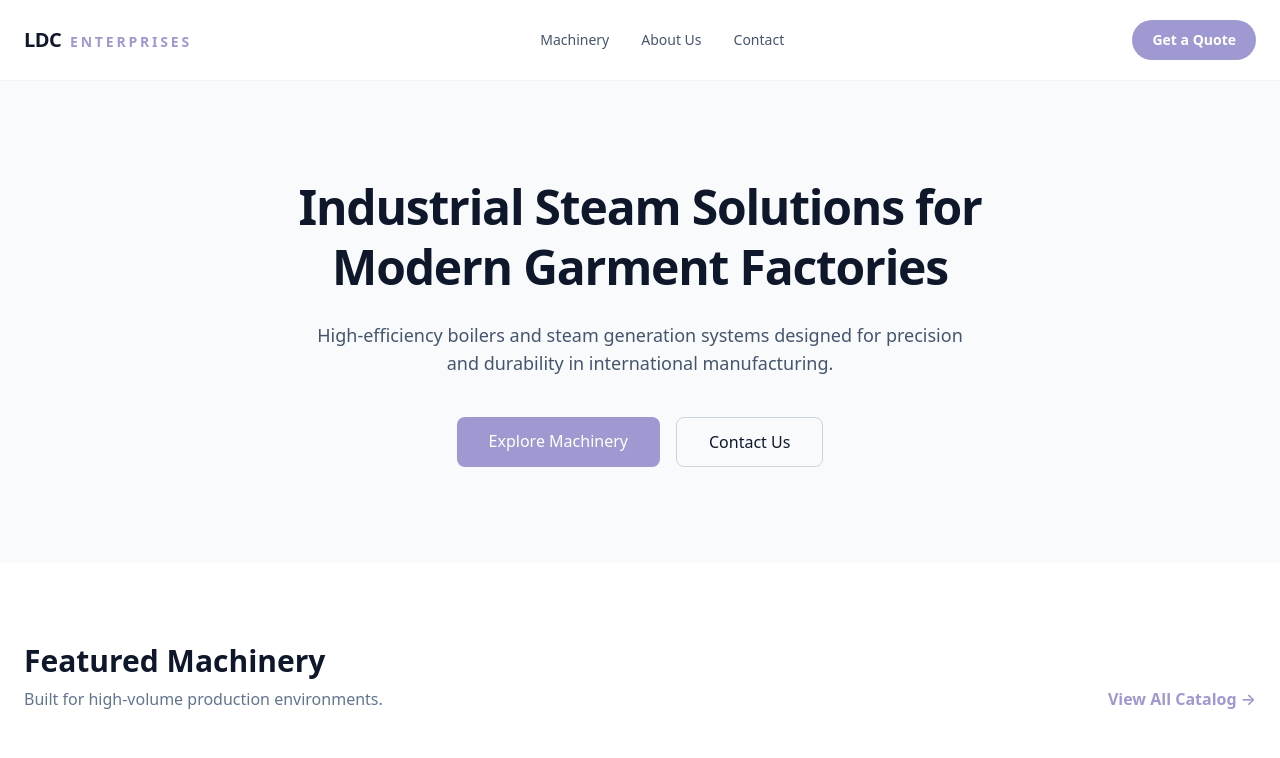
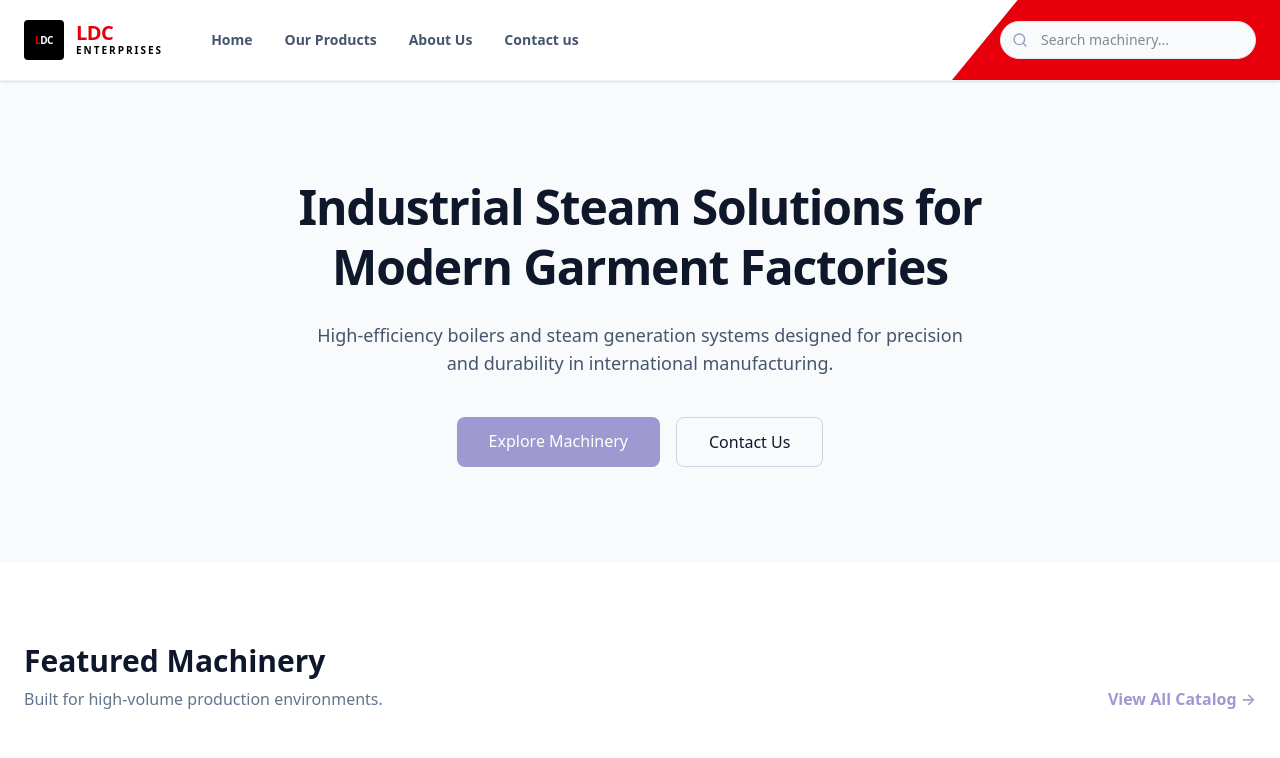
Before and after one commit to samdevtest1111/ldc-enterprises-website, a Next.js app: page / in a window 1280 px wide. Shown: the top 758 px of the page. Built offline with nearby package versions, Linux system fonts and the light colour scheme.

Commit message:
feat: redesign navbar with slanted brand-red theme and smooth-scroll logic

```diff
--- a/package.json
+++ b/package.json
@@ -9,6 +9,7 @@
     "lint": "eslint"
   },
   "dependencies": {
+    "lucide-react": "^1.7.0",
     "next": "16.2.1",
     "react": "19.2.4",
     "react-dom": "19.2.4"
--- a/src/app/globals.css
+++ b/src/app/globals.css
@@ -1,4 +1,9 @@
 @import "tailwindcss";
+
+/* 1. Add this to enable smooth scrolling globally */
+html {
+  scroll-behavior: smooth;
+}
 
 @theme {
   /* Your Professional Brand Palette */
@@ -16,7 +21,6 @@
 body {
   background: white;
   color: #171717;
-  /* Clean Sans-Serif for Industrial vibe */
   font-family:
     ui-sans-serif,
     system-ui,
--- a/src/components/Navbar.tsx
+++ b/src/components/Navbar.tsx
@@ -1,49 +1,97 @@
+"use client"; // Ensure this is at the top since we use window and clicks
+
 import Link from "next/link";
+import { Menu } from "lucide-react";
+import SearchSystem from "./SearchSystem";
+import { useRouter, usePathname } from "next/navigation";
 
 export default function Navbar() {
+  const pathname = usePathname();
+
+  const handleScroll = (
+    e: React.MouseEvent<HTMLAnchorElement, MouseEvent>,
+    id: string,
+  ) => {
+    // If we are on the home page, prevent navigation and scroll smoothly
+    if (pathname === "/") {
+      e.preventDefault();
+      const element = document.getElementById(id);
+      if (element) {
+        element.scrollIntoView({ behavior: "smooth" });
+        // Manually update URL hash without duplicating it
+        window.history.pushState(null, "", `#${id}`);
+      }
+    }
+    // If not on home page, the default <Link href="/#id"> will handle the redirect
+  };
+
   return (
-    <nav className="border-b border-slate-100 bg-white/80 backdrop-blur-md sticky top-0 z-50">
-      <div className="max-w-7xl mx-auto px-6 h-20 flex items-center justify-between">
-        <Link
-          href="/"
-          className="text-xl font-bold tracking-tight text-slate-900"
-        >
-          LDC{" "}
-          <span className="text-brand-purple text-sm uppercase tracking-[0.2em] ml-1">
+    <nav className="bg-white sticky top-0 z-50 shadow-sm border-b border-slate-100">
+      <div className="max-w-7xl mx-auto h-20 flex items-center justify-between relative">
+        {/* LEFT SIDE: LOGO & LINKS */}
+        <div className="flex items-center gap-12 px-6">
+          <Link href="/" className="flex items-center gap-3 group shrink-0">
+            <div className="relative w-10 h-10 bg-black rounded flex items-center justify-center overflow-hidden transition-transform group-hover:scale-105">
+              <span className="text-[10px] text-white font-bold tracking-tighter">
+                <span className="text-red-600">L</span>DC
+              </span>
+            </div>
+            <div className="flex flex-col">
+              <span className="text-xl font-black tracking-tight text-red-600 leading-none">
+                LDC
+              </span>
+              <span className="text-black text-[10px] uppercase tracking-[0.2em] font-bold">
                 Enterprises
               </span>
+            </div>
           </Link>
 
-        <div className="hidden md:flex gap-8 text-sm font-medium text-slate-600">
-          {/* External Page Link */}
+          <div className="hidden lg:flex gap-8 text-sm font-bold text-slate-600">
+            <Link href="/" className="hover:text-red-600 transition-colors">
+              Home
+            </Link>
             <Link
               href="/machinery"
-            className="hover:text-brand-purple transition-colors"
+              className="hover:text-red-600 transition-colors"
             >
-            Machinery
+              Our Products
             </Link>
 
-          {/* Section ID Links (Home Only) */}
+            {/* Smooth Scroll Links */}
             <Link
               href="/#about"
-            className="hover:text-brand-purple transition-colors"
+              onClick={(e) => handleScroll(e, "about")}
+              className="hover:text-red-600 transition-colors"
             >
               About Us
             </Link>
             <Link
               href="/#contact"
-            className="hover:text-brand-purple transition-colors"
+              onClick={(e) => handleScroll(e, "contact")}
+              className="hover:text-red-600 transition-colors"
             >
-            Contact
+              Contact us
             </Link>
           </div>
+        </div>
 
-        <Link
-          href="/#contact"
-          className="bg-brand-purple text-white px-5 py-2.5 rounded-full text-sm font-semibold hover:opacity-90 transition-all"
-        >
-          Get a Quote
-        </Link>
+        {/* RIGHT SIDE SECTION */}
+        <div className="relative h-full flex items-center pr-6 min-w-[300px] justify-end">
+          <div
+            className="absolute inset-0 bg-red-600 -z-10"
+            style={{ clipPath: "polygon(20% 0%, 100% 0%, 100% 100%, 0% 100%)" }}
+          />
+
+          <div className="flex items-center gap-4 pl-12">
+            <div className="hidden sm:block w-48 lg:w-64">
+              <SearchSystem />
+            </div>
+
+            <button className="lg:hidden p-2 text-white">
+              <Menu className="w-7 h-7" />
+            </button>
+          </div>
+        </div>
       </div>
     </nav>
   );
--- /dev/null
+++ b/src/components/SearchSystem.tsx
@@ -0,0 +1,107 @@
+"use client";
+
+import { useState, useEffect, useRef, useMemo } from "react";
+import { Search, X } from "lucide-react";
+import Link from "next/link";
+import Image from "next/image";
+// Double check this path matches your folder structure exactly
+import { products } from "@/data/products";
+
+export default function SearchSystem() {
+  const [query, setQuery] = useState("");
+  const [isOpen, setIsOpen] = useState(false);
+  const searchRef = useRef<HTMLDivElement>(null);
+
+  const results = useMemo(() => {
+    // Only start searching after 1 character
+    if (!query || query.length < 1) return [];
+
+    return products.filter(
+      (p) =>
+        p.name.toLowerCase().includes(query.toLowerCase()) ||
+        p.category.toLowerCase().includes(query.toLowerCase()),
+    );
+  }, [query]);
+
+  useEffect(() => {
+    const handleClickOutside = (e: MouseEvent) => {
+      if (searchRef.current && !searchRef.current.contains(e.target as Node)) {
+        setIsOpen(false);
+      }
+    };
+    document.addEventListener("mousedown", handleClickOutside);
+    return () => document.removeEventListener("mousedown", handleClickOutside);
+  }, []);
+
+  return (
+    <div className="relative w-full max-w-[320px]" ref={searchRef}>
+      <div className="relative flex items-center">
+        <Search className="absolute left-3 w-4 h-4 text-slate-400" />
+        <input
+          type="text"
+          placeholder="Search machinery..."
+          value={query}
+          onFocus={() => setIsOpen(true)}
+          onChange={(e) => setQuery(e.target.value)}
+          className="w-full bg-slate-50 border border-slate-200 rounded-full py-2 pl-10 pr-10 text-sm focus:outline-none focus:ring-2 focus:ring-brand-purple/20 focus:border-brand-purple transition-all"
+        />
+        {query && (
+          <button
+            type="button"
+            onClick={() => {
+              setQuery("");
+              setIsOpen(false);
+            }}
+            className="absolute right-3 p-1 hover:bg-slate-200 rounded-full transition-colors"
+          >
+            <X className="w-3 h-3 text-slate-500" />
+          </button>
+        )}
+      </div>
+
+      {/* SUGGESTIONS PANEL */}
+      {/* Changed query.length > 0 to match our useMemo logic */}
+      {isOpen && query.length > 0 && (
+        <div className="absolute left-0 right-0 top-full mt-2 bg-white border border-slate-100 rounded-2xl shadow-2xl shadow-slate-200/60 overflow-hidden z-[9999]">
+          <div className="max-h-[350px] overflow-y-auto p-2">
+            {results.length > 0 ? (
+              results.map((product) => (
+                <Link
+                  key={product.id}
+                  href={`/machinery/${product.id}`}
+                  onClick={() => {
+                    setIsOpen(false);
+                    setQuery("");
+                  }}
+                  className="flex items-center gap-3 p-2 hover:bg-slate-50 rounded-xl transition-colors group"
+                >
+                  <div className="relative w-12 h-12 bg-slate-100 rounded-lg overflow-hidden shrink-0">
+                    <Image
+                      src={product.image}
+                      alt={product.name}
+                      fill
+                      sizes="48px"
+                      className="object-cover group-hover:scale-110 transition-transform"
+                    />
+                  </div>
+                  <div className="flex flex-col min-w-0">
+                    <span className="text-sm font-semibold text-slate-900 truncate">
+                      {product.name}
+                    </span>
+                    <span className="text-[10px] text-brand-purple font-medium uppercase tracking-wider">
+                      {product.category}
+                    </span>
+                  </div>
+                </Link>
+              ))
+            ) : (
+              <div className="p-4 text-center text-sm text-slate-500">
+                No machinery found for &quot;{query}&quot;
+              </div>
+            )}
+          </div>
+        </div>
+      )}
+    </div>
+  );
+}
```
Also changed, not shown: 1 other file (tests, documents, lock files or other folders). Lines whose indentation alone changed are shown as unchanged.
